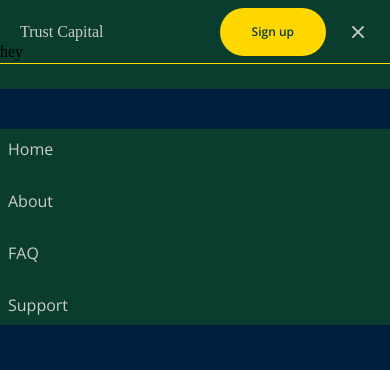
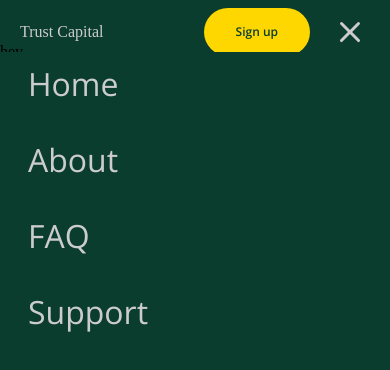
Before and after one commit to Joshardals/Trust-Capital, a Next.js app: page / in a window 390 px wide. Both pictures are taken after a click on the element 358 px from the left and 31 px from the top of the page. Shown: the top 370 px of the page. Built offline with nearby package versions, Linux system fonts and the light colour scheme; a web font is replaced by a local one.

Commit message:
initial commit

```diff
--- a/components/LandingPage/Header/Nav/NavBar.tsx
+++ b/components/LandingPage/Header/Nav/NavBar.tsx
@@ -41,11 +41,11 @@ const NavBar = () => {
         {/* The Hamburger and X Icon only shows on Mobile Devices */}
         {navClick ? (
           <div onClick={() => setNavClick(!navClick)}>
-            <XMarkIcon className="h-6 w-6 " />
+            <XMarkIcon className="h-10 w-10 " />
           </div>
         ) : (
           <div onClick={() => setNavClick(!navClick)}>
-            <Bars3Icon className="h-6 w-6" />
+            <Bars3Icon className="h-10 w-10" />
           </div>
         )}
       </div>
--- a/components/LandingPage/Header/Nav/NavLinks.tsx
+++ b/components/LandingPage/Header/Nav/NavLinks.tsx
@@ -30,7 +30,7 @@ export const SideBar = () => {
         <Link
           key={link.name}
           href={link.href}
-          className="font-sans flex px-2 py-2 mt-3 rounded-sm transition duration-300 hover:bg-gold hover:text-darkGray"
+          className="font-sans text-xl flex px-2 py-2 mt-3 rounded-sm transition duration-300 hover:bg-gold hover:text-darkGray"
         >
           <p>{link.name}</p>
         </Link>
--- a/components/LandingPage/Header/Nav/SideNav.tsx
+++ b/components/LandingPage/Header/Nav/SideNav.tsx
@@ -16,14 +16,14 @@ const SideNav = ({ clicked, setClicked }: NavTypings) => {
     <div className="h-full overflow-hidden">
       <div
         className={clsx(
-          `fixed bottom-0 left-0 h-[89.5%] w-full md:hidden bg-blue text-lightGray transition-all duration-300 ease-in-out`,
+          `fixed bottom-0 left-0 h-[52rem] w-full md:hidden text-lightGray transition-all duration-300 ease-in-out`,
           {
-            "translate-x-0 overflow-y-auto": clicked,
-            "-translate-x-full overflow-y-hidden": !clicked,
+            block: clicked,
+            hidden: !clicked,
           }
         )}
       >
-        <div className="mt-10 w-full bg-green">
+        <div className="mt-10 w-full bg-green px-5">
           {/* Contains the Navigation Links */}
           <SideBar />
         </div>
```
